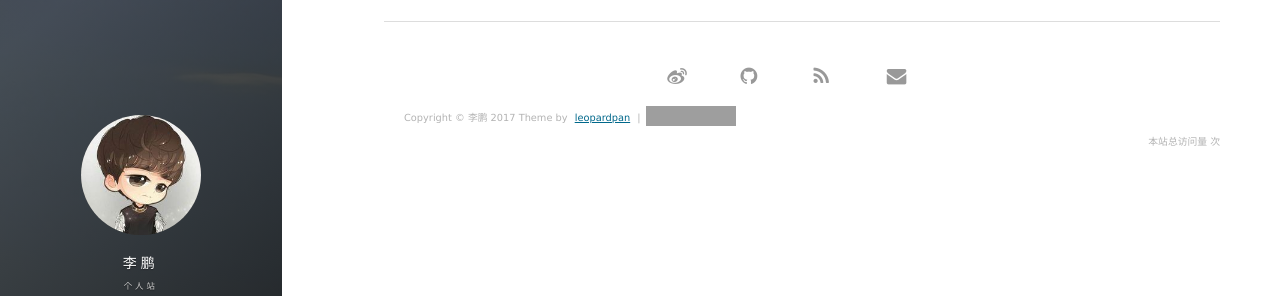
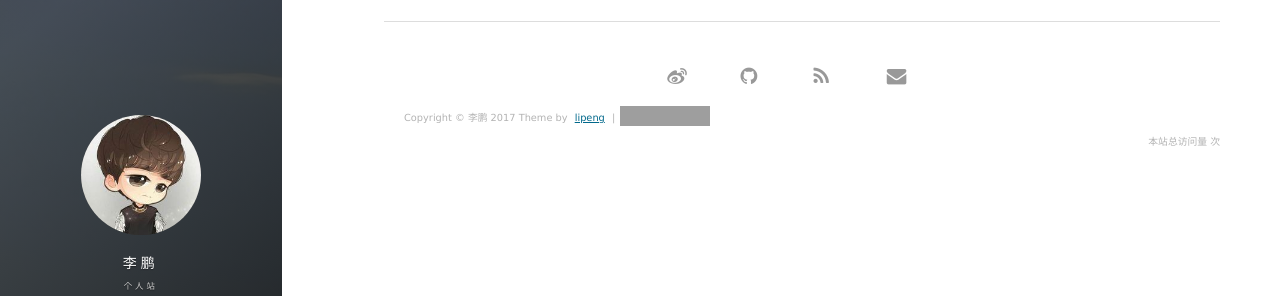
Before and after one commit to lp4083331/lp4083331.github.io, a Jekyll site: the page built from tags.html, in a window 1280 px wide. Shown: the part 173-469 px from the top of the page. Built offline with Jekyll 4.4.1, drawn with Linux system fonts in a browser that asks for light colours; nearby versions of some CDN libraries; comment, search, counter and statistics services are not loaded; grey boxes are pictures that could not be loaded.

```diff
--- a/_includes/footer.html
+++ b/_includes/footer.html
@@ -69,7 +69,7 @@
 
         <div class = "footer_div">
            <p class="copyright text-muted">
-            Copyright &copy; {{ site.title }} {{ site.time | date: '%Y' }} Theme by <a href="http://baixin.io/">leopardpan</a> |
+            Copyright &copy; {{ site.title }} {{ site.time | date: '%Y' }} Theme by <a href="http://lp4083331.github.io/">lipeng</a> |
             <iframe
                 style="margin-left: 2px; margin-bottom:-5px;"
                 frameborder="0" scrolling="0" width="91px" height="20px"
```
Also changed, not shown: images/payimg/alipayimg.jpg, images/payimg/weipayimg.jpg.
